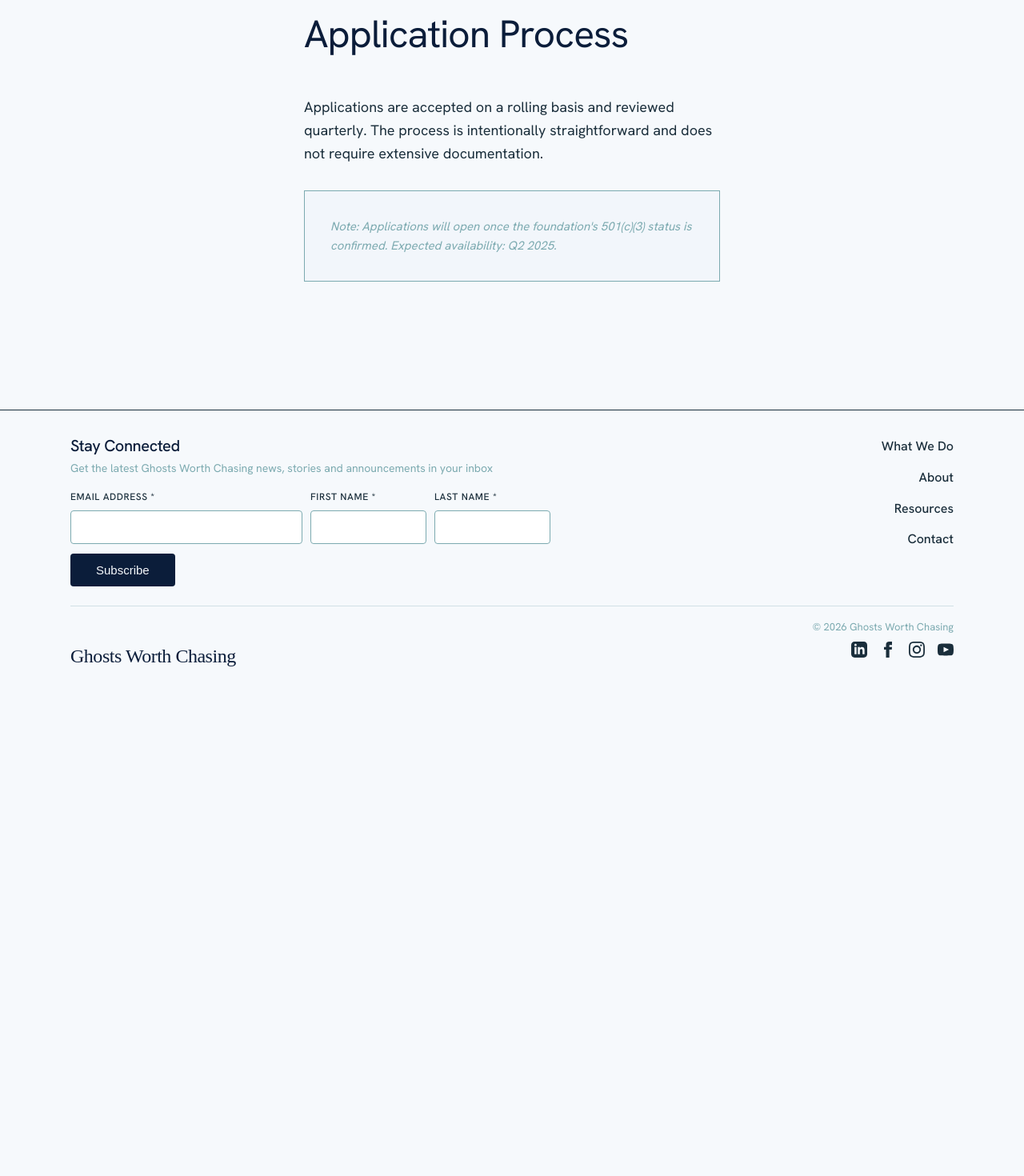
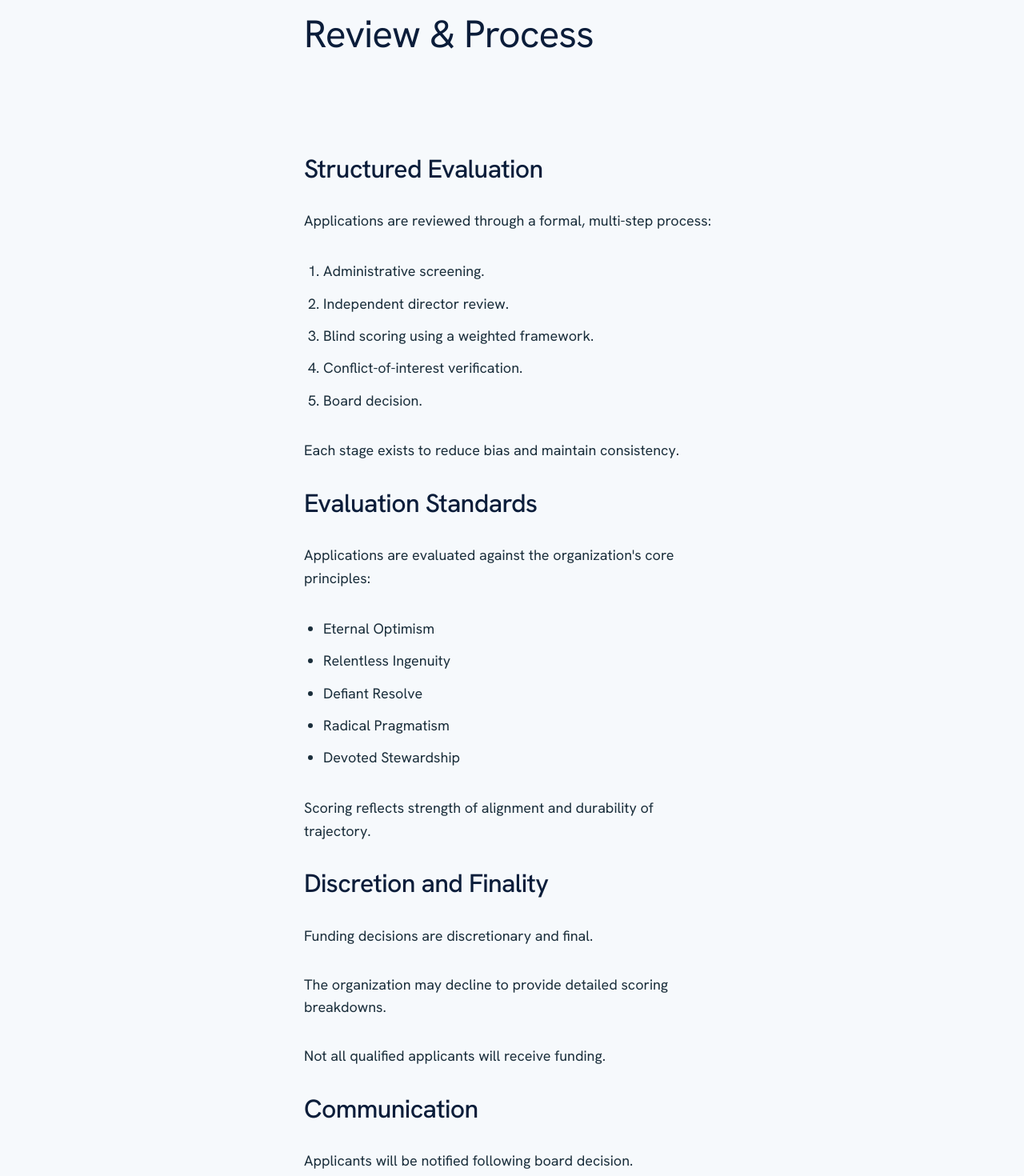
Before and after one commit to Roco41589/ghosts-worth-chasing-site, a Next.js app in the folder ghosts-redesign/: page /what-we-do/individual-support/application in a window 1280 px wide. Shown: the part 260-1730 px from the top of the page at 80% size. Before the commit the page ends 1116 px from the top, so only its background shows below. Built offline with nearby package versions, Linux system fonts and the light colour scheme.

Commit message:
Update page.tsx

```diff
--- a/ghosts-redesign/app/what-we-do/individual-support/application/page.tsx
+++ b/ghosts-redesign/app/what-we-do/individual-support/application/page.tsx
@@ -1,6 +1,6 @@
 import Link from 'next/link'
 
-export default function Application() {
+export default function ReviewProcess() {
   return (
     <section className="section section--narrow">
       <Link
@@ -18,25 +18,64 @@ export default function Application() {
         ← Back to Individual Support
       </Link>
 
-      <h1 style={{ color: 'var(--color-deep-navy)', marginBottom: 'var(--space-md)' }}>
-        Application Process
+      <h1 style={{ color: 'var(--color-deep-navy)', marginBottom: 'var(--space-xl)' }}>
+        Review & Process
       </h1>
 
-      <p style={{ marginBottom: 'var(--space-sm)' }}>
-        Applications are accepted on a rolling basis and reviewed quarterly. The process is
-        intentionally straightforward and does not require extensive documentation.
+      <h2>Structured Evaluation</h2>
+
+      <p>Applications are reviewed through a formal, multi-step process:</p>
+
+      <ol style={{ marginLeft: '24px', lineHeight: 1.8 }}>
+        <li>Administrative screening.</li>
+        <li>Independent director review.</li>
+        <li>Blind scoring using a weighted framework.</li>
+        <li>Conflict-of-interest verification.</li>
+        <li>Board decision.</li>
+      </ol>
+
+      <p>
+        Each stage exists to reduce bias and maintain consistency.
       </p>
 
-      <p style={{
-        fontSize: '15px',
-        color: 'var(--color-text-secondary)',
-        fontStyle: 'italic',
-        padding: 'var(--space-sm)',
-        background: 'rgba(163, 201, 226, 0.05)',
-        border: '1px solid var(--color-border)',
-      }}>
-        Note: Applications will open once the foundation's 501(c)(3) status is confirmed.
-        Expected availability: Q2 2025.
+      <h2>Evaluation Standards</h2>
+
+      <p>Applications are evaluated against the organization's core principles:</p>
+
+      <ul style={{ marginLeft: '24px', lineHeight: 1.8 }}>
+        <li>Eternal Optimism</li>
+        <li>Relentless Ingenuity</li>
+        <li>Defiant Resolve</li>
+        <li>Radical Pragmatism</li>
+        <li>Devoted Stewardship</li>
+      </ul>
+
+      <p>
+        Scoring reflects strength of alignment and durability of trajectory.
+      </p>
+
+      <h2>Discretion and Finality</h2>
+
+      <p>
+        Funding decisions are discretionary and final.
+      </p>
+
+      <p>
+        The organization may decline to provide detailed scoring breakdowns.
+      </p>
+
+      <p>
+        Not all qualified applicants will receive funding.
+      </p>
+
+      <h2>Communication</h2>
+
+      <p>
+        Applicants will be notified following board decision.
+      </p>
+
+      <p>
+        Where appropriate, limited feedback may be provided. Deliberations remain confidential.
       </p>
     </section>
   )
```
